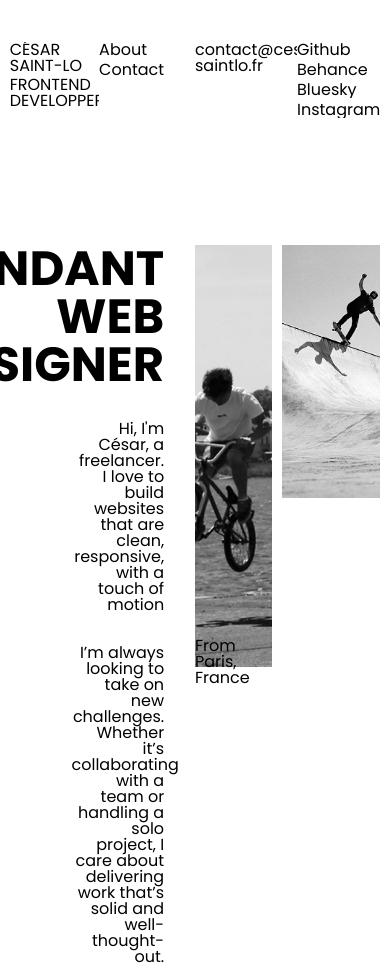
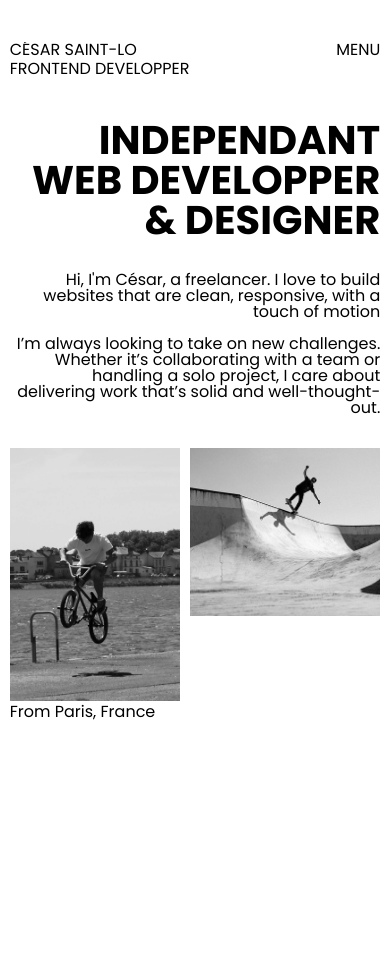
Before and after one commit to 0xCesar/PF2025, a Next.js app: page /about in a window 390 px wide. After the commit the page ends 844 px from the top, so only its background shows below. Built offline with nearby package versions, Linux system fonts and the light colour scheme.

Commit message:
responsive menu and about

```diff
--- a/src/app/about/about.css
+++ b/src/app/about/about.css
@@ -1,38 +1,3 @@
-.about-container{
-    margin-top: 10vh;
-    padding-inline: 2.5vw;
-    width: 95vw;
-    display : flex;
-    justify-content : space-between;
-    font-family: var(--font-poppins), sans-serif;
-}
-
-.about-info{
-    width: calc((95vw / 12)*5);
-    display: flex;
-    flex-direction: column;
-    align-items: end;
-    text-align: end;
-
-  }
-
-.about-info h3{
-       font-size: 3rem;
-    text-transform: uppercase;
-    font-weight: bold;
-    margin-bottom: 2rem;
-}
-.about-title span {
-  display: block;
-  height: 3rem;
-  line-height: 3rem;
-  overflow: hidden;
-}
-.about-info p{
-
-    width: calc((95vw / 12) * 3);
-}
-
 
 .about-image{
     width: calc((95vw / 12)*6);
@@ -47,20 +12,93 @@
     position: relative;
 
 }
-.about-image-1 img{
-    height : 50vh;
+
+.about-container{
+
+    padding-inline: 2.5vw;
+    width: 95vw;
+    font-family: var(--font-poppins), sans-serif;
 }
+
+.about-info h3{
+       font-size: 2.5rem;
+    text-transform: uppercase;
+    font-weight: bold;
+    margin-bottom: 2rem;
+}
+
+.about-image{
+    width: calc((95vw / 12)*12);
+    height: 30vh;
+    position: relative;
+    display : flex;
+    justify-content : space-between;
+}
+
+
+
+
 .about-image-1 p {
     position : absolute;
     bottom : -1.2rem;
 }
-
-.about-image-2{
-    width: calc(((95vw / 12)*3.5) - 10px);
+.about-image-1{
+    width: calc((95vw / 12)*5.5);
     position: relative;
 
-    height: 30vh;
+}
+.about-image-2{
+    width: calc(((95vw / 12)*6.5) - 10px);
+    position: relative;
+    height: 20vh;
 }
 .object-cover{
     object-fit: cover;
 }
+.about-info{
+     text-align: end;
+}
+
+@media (min-width: 768px){
+
+.about-container{
+    display : flex;
+    justify-content : space-between;
+    margin-top: 10vh;
+}
+.about-info{
+    width: calc((95vw / 12)*5);
+    display: flex;
+    flex-direction: column;
+    align-items: end;
+
+
+  }
+
+  .about-info h3{
+       font-size: 3rem;
+    }
+
+.about-title span {
+  display: block;
+  height: 3rem;
+  line-height: 3rem;
+  overflow: hidden;
+}
+.about-info p{
+
+    width: calc((95vw / 12) * 3);
+}
+
+.about-image{
+    width: calc((95vw / 12)*6);
+    height: 50vh;
+}
+.about-image-1{
+    width: calc((95vw / 12)*2.5);
+}
+.about-image-2{
+    width: calc(((95vw / 12)*3.5) - 10px);
+    height: 30vh;
+}
+}
--- a/src/app/about/page.tsx
+++ b/src/app/about/page.tsx
@@ -65,8 +65,9 @@ export default function About() {
 
               <p ref={textRef}>
               Hi, I'm César, a freelancer. I love to build websites that are clean, responsive, with a touch of motion</p>
-              <br/><br/>
+              <br/>
               <p ref={textRef2}> I’m always looking to take on new challenges. Whether it’s collaborating with a team or handling a solo project, I care about delivering work that’s solid and well-thought-out. </p>
+                <br/>   <br/>
             </div>
 
             <div className="about-image">
--- a/src/app/components/menu/menu.css
+++ b/src/app/components/menu/menu.css
@@ -13,7 +13,7 @@
 }
 
 .nav-sub-one{
-    width: calc((95vw / 12)*5);
+    width: calc((95vw / 12)*12);
 }
 
 .nav-sub-two{
@@ -56,3 +56,9 @@
 .scondmenuanim{
     display: inline-block;
 }
+@media (min-width: 768px){
+.nav-sub-one{
+    width: calc((95vw / 12)*5);
+}
+
+}
--- a/src/app/components/menu/menu.tsx
+++ b/src/app/components/menu/menu.tsx
@@ -7,6 +7,16 @@ import Link from "next/link";
 import { gsap } from 'gsap';
 
 export default function Menu() {
+     const [isMobile, setIsMobile] = useState(false);
+
+
+
+        useEffect(() => {
+            const checkMobile = () => setIsMobile(window.innerWidth <= 768);
+            checkMobile();
+            window.addEventListener("resize", checkMobile);
+            return () => window.removeEventListener("resize", checkMobile);
+        }, []);
 
       useEffect(() => {
 
@@ -22,7 +32,25 @@ export default function Menu() {
 
       }, [])
 
+if (isMobile) {
+    return <header className="nav">
+                    <div className="nav-sub nav-sub-one">
+                    <Link href={'/'} className="hover-link ">
 
+                        <h2 className="firstmenuanim">César SAINT-LO</h2>
+                        <div className="pre">
+                           <p className="spe firstmenuanim">frontend developper</p>
+                        </div>
+
+                    </Link>
+
+
+                    <nav>
+                        <p>MENU</p>
+                    </nav>
+                    </div>
+            </header>;
+}
 return <header className="nav">
                     <div className="nav-sub nav-sub-one">
                     <Link href={'/'} className="hover-link ">
```
Also changed, not shown: src/app/contact/contact.css (+5 -3 lines).
